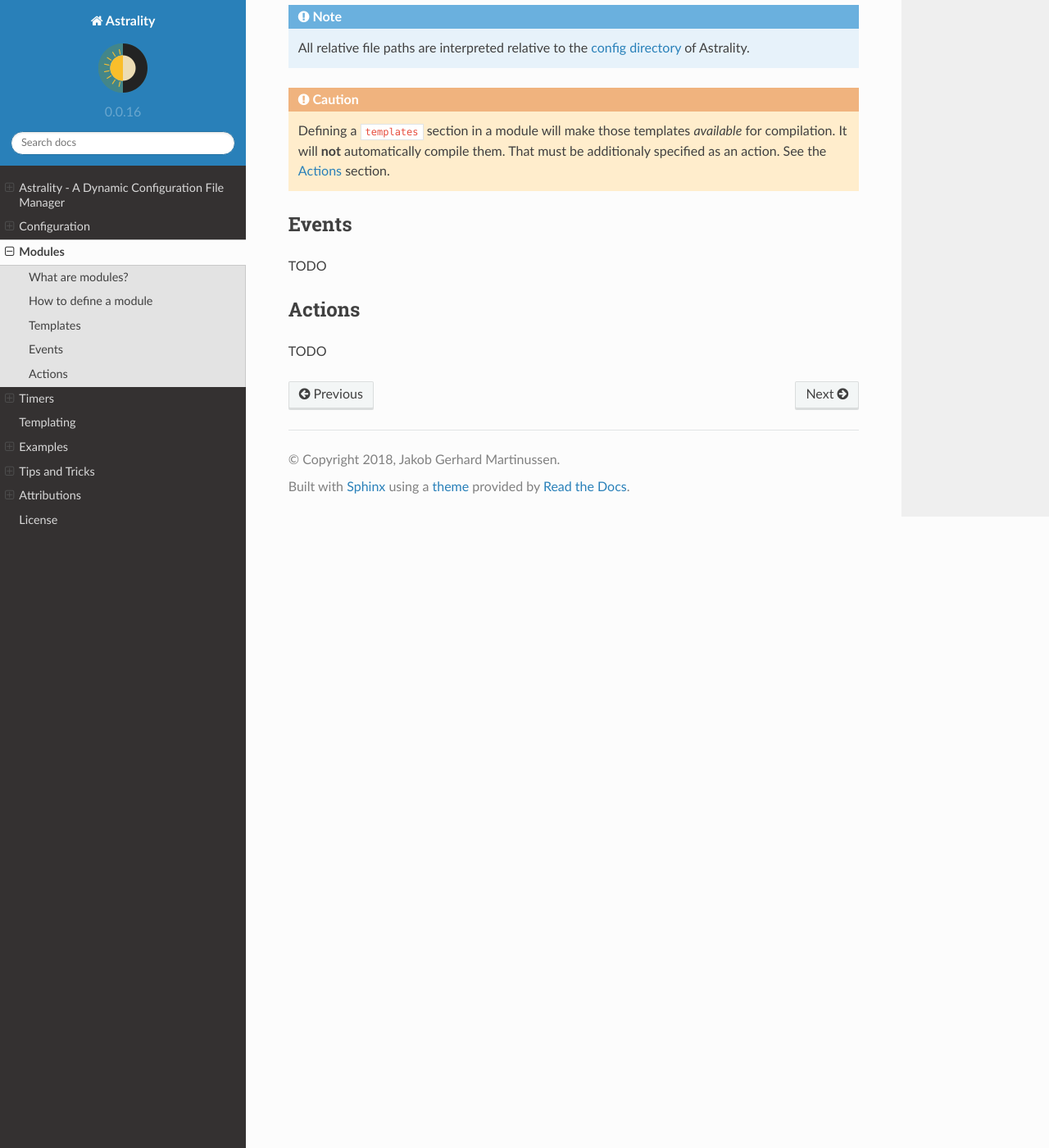
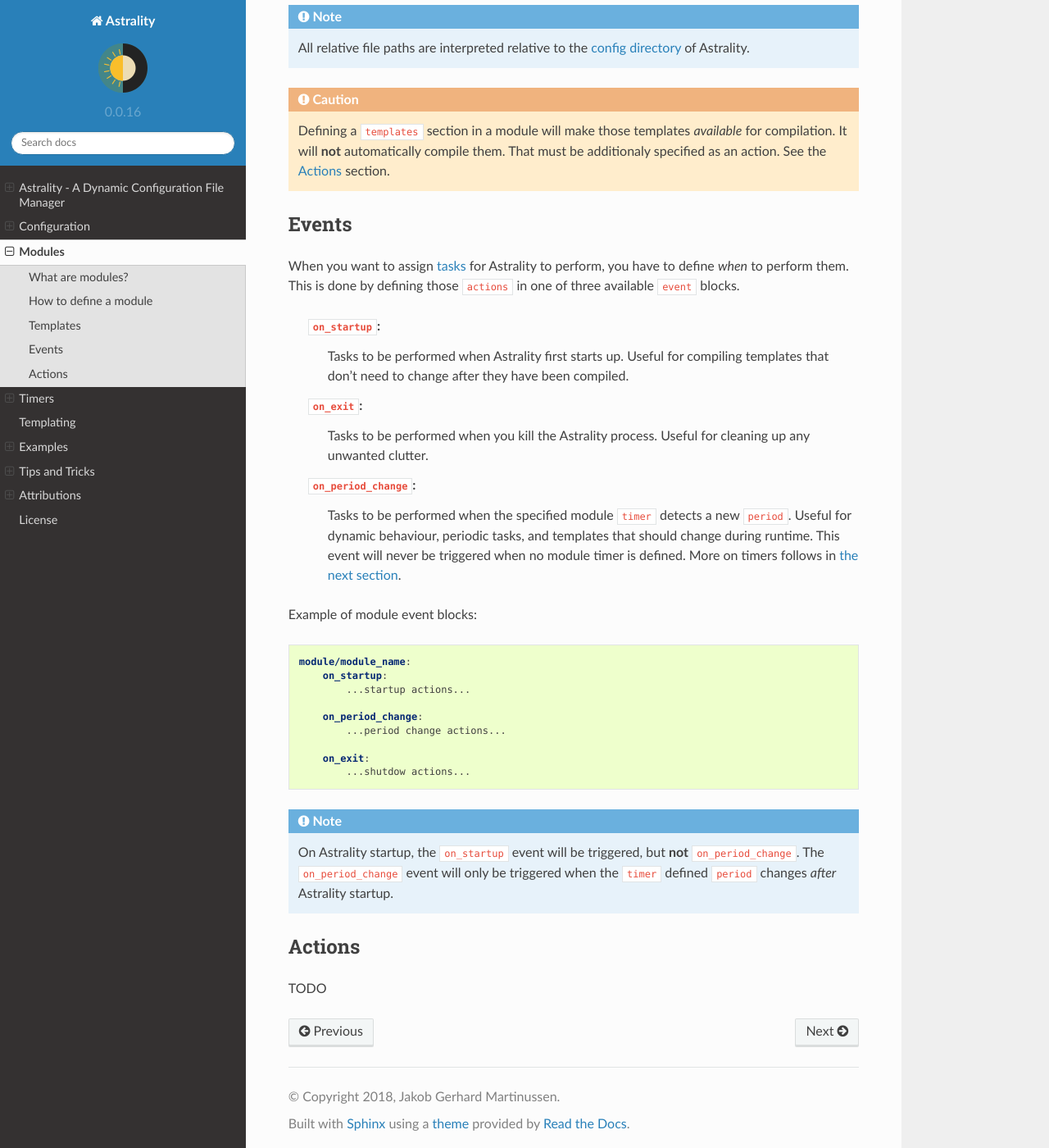
Before and after one commit to JakobGM/astrality, a Sphinx documentation site: the page built from docs/modules.rst, in a window 1280 px wide and 1400 px high, scrolled down 1491 px. Shown: the whole window at 82% size. Built offline with Sphinx 7.4.7 and the Read the Docs theme 2.0.0, drawn with Linux system fonts in a browser that asks for light colours.

Commit message:
Add module event block documentation

```diff
--- a/docs/modules.rst
+++ b/docs/modules.rst
@@ -72,7 +72,39 @@ An example of module templates syntax:
 
 Events
 ======
-TODO
+
+When you want to assign :ref:`tasks <actions>` for Astrality to perform, you have to define *when* to perform them. This is done by defining those ``actions`` in one of three available ``event`` blocks.
+
+    ``on_startup``:
+        Tasks to be performed when Astrality first starts up.
+        Useful for compiling templates that don't need to change after they have been compiled.
+
+    ``on_exit``:
+        Tasks to be performed when you kill the Astrality process.
+        Useful for cleaning up any unwanted clutter.
+
+    ``on_period_change``:
+        Tasks to be performed when the specified module ``timer`` detects a new ``period``.
+        Useful for dynamic behaviour, periodic tasks, and templates that should change during runtime.
+        This event will never be triggered when no module timer is defined.
+        More on timers follows in :ref:`the next section <timers>`.
+
+Example of module event blocks:
+
+.. code-block:: yaml
+
+    module/module_name:
+        on_startup:
+            ...startup actions...
+
+        on_period_change:
+            ...period change actions...
+
+        on_exit:
+            ...shutdow actions...
+
+.. note::
+    On Astrality startup, the ``on_startup`` event will be triggered, but **not** ``on_period_change``. The ``on_period_change`` event will only be triggered when the ``timer`` defined ``period`` changes *after* Astrality startup.
 
 .. _actions:
 
```
